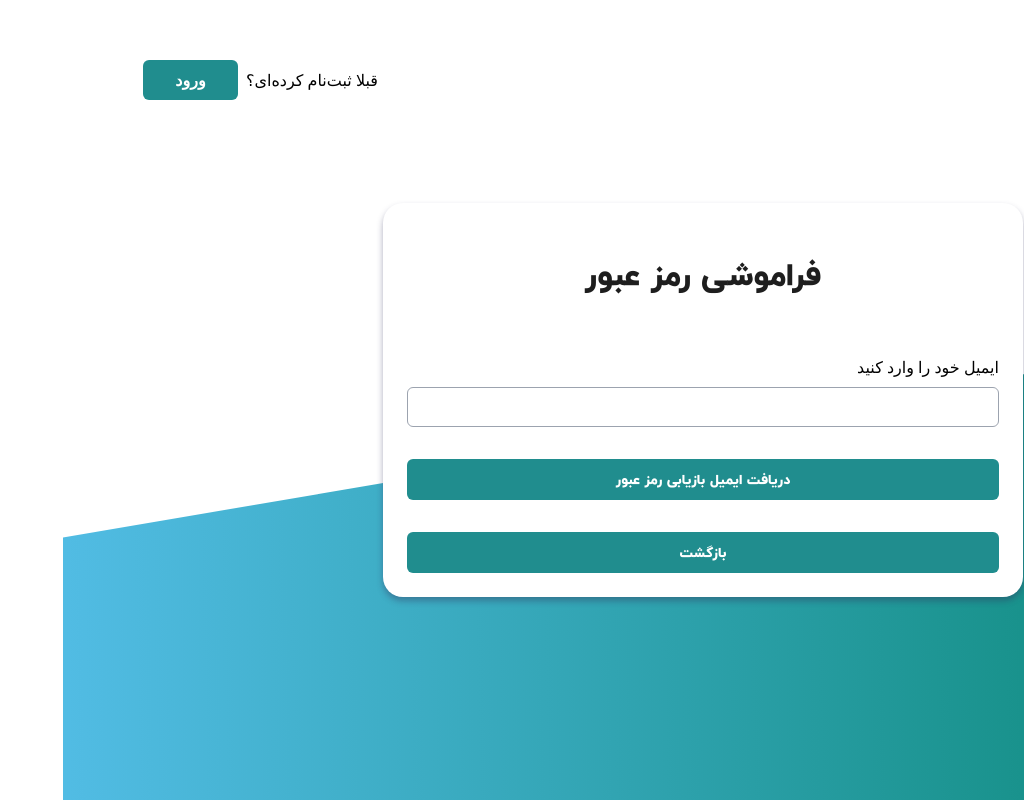
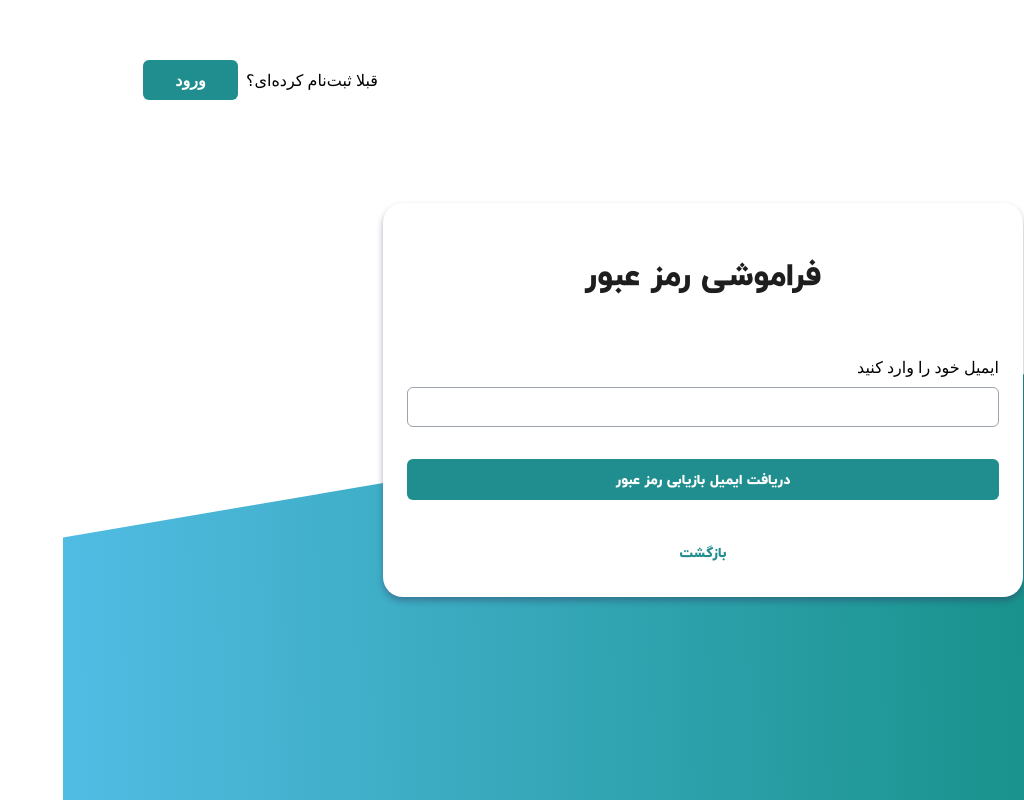
Before and after one commit to mohammadfarashipoor/TaskManger-Quera-, a React (Vite) app: page /forgot in a window 1280 px wide. Shown: the whole page, without its empty margins (256-1280 px from the left). Built offline with nearby package versions, Linux system fonts and the light colour scheme.

Commit message:
fix:Button atom

```diff
--- a/src/ui/atom/Button/index.tsx
+++ b/src/ui/atom/Button/index.tsx
@@ -2,13 +2,14 @@ import React from "react";
 import SvgIcon from "../SvgIcon";
 import Text from "../typography/Text";
 interface ButtonProps {
-  type?: "submit" | "reset" | "button" | undefined ;
-  className?:string;
+  type?: "submit" | "reset" | "button" | undefined;
+  className?: string;
   children: React.ReactNode;
   isLeftRounded?: boolean;
   isBold?: boolean;
   isSmallRoundedButton?: boolean;
   iconName?: string;
+  isprimary?: boolean;
 }
 
 export const Button = ({
@@ -19,11 +20,17 @@ export const Button = ({
   iconName,
   isLeftRounded,
   isSmallRoundedButton,
+  isprimary,
 }: ButtonProps) => {
   return (
     <button
       type={type}
-      className={`bg-brand-primary
+      className={`p-2.5 gap-2 ${className}
+        ${
+          isprimary
+            ? `bg-brand-primary  text-white`
+            : `bg-white text-brand-primary`
+        }
         ${
           isLeftRounded
             ? "rounded-l-md w-[91px]"
@@ -31,19 +38,16 @@ export const Button = ({
             ? "w-[125px] rounded-md"
             : "w-full rounded-md"
         }
-         text-white p-2.5 gap-2 ${className}`}
-
-
-
+         `}
     >
       <div className="flex justify-center items-center gap-1">
         {iconName && <SvgIcon name={iconName} />}
         {isBold ? (
-          <Text textSize="boldS" textColor="white">
+          <Text textSize="boldS" textColor={isprimary}>
             {children}
           </Text>
         ) : (
-          <Text textSize="bodyS" textColor="white">
+          <Text textSize="bodyS" textColor={isprimary}>
             {children}
           </Text>
         )}
```
